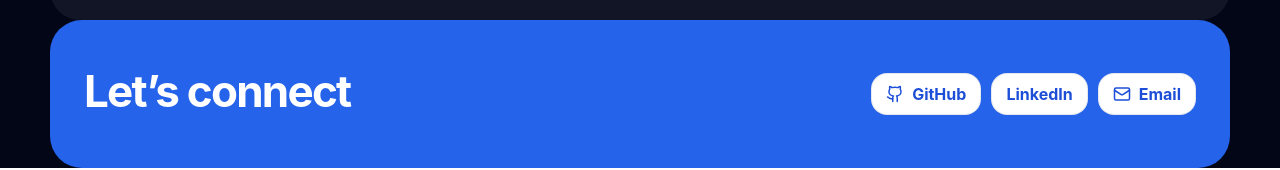
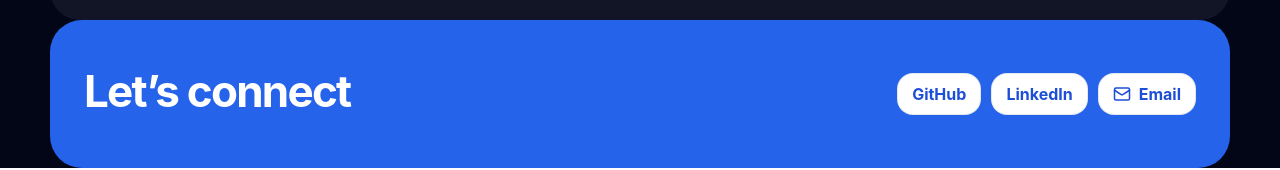
Before and after one commit to wumichelle/photography-portfolio, a React (Vite) app: page / in a window 1280 px wide. Shown: the part 2988-3158 px from the top of the page. Built offline with nearby package versions, Linux system fonts and the light colour scheme.

Commit message:
Update main.jsx

```diff
--- a/src/main.jsx
+++ b/src/main.jsx
@@ -6,7 +6,6 @@ import {
   ChevronLeft,
   ChevronRight,
   Code2,
-  Github,
   Mail,
   Moon,
   Search,
@@ -326,7 +325,7 @@ function App() {
           </div>
           <div className="contact-links">
             <a href="https://github.com/wumichelle" target="_blank" rel="noreferrer">
-              <Github size={18} /> GitHub
+              GitHub
             </a>
             <a href="https://www.linkedin.com/in/michelle-wu-649383304/" target="_blank" rel="noreferrer">
               LinkedIn
```
